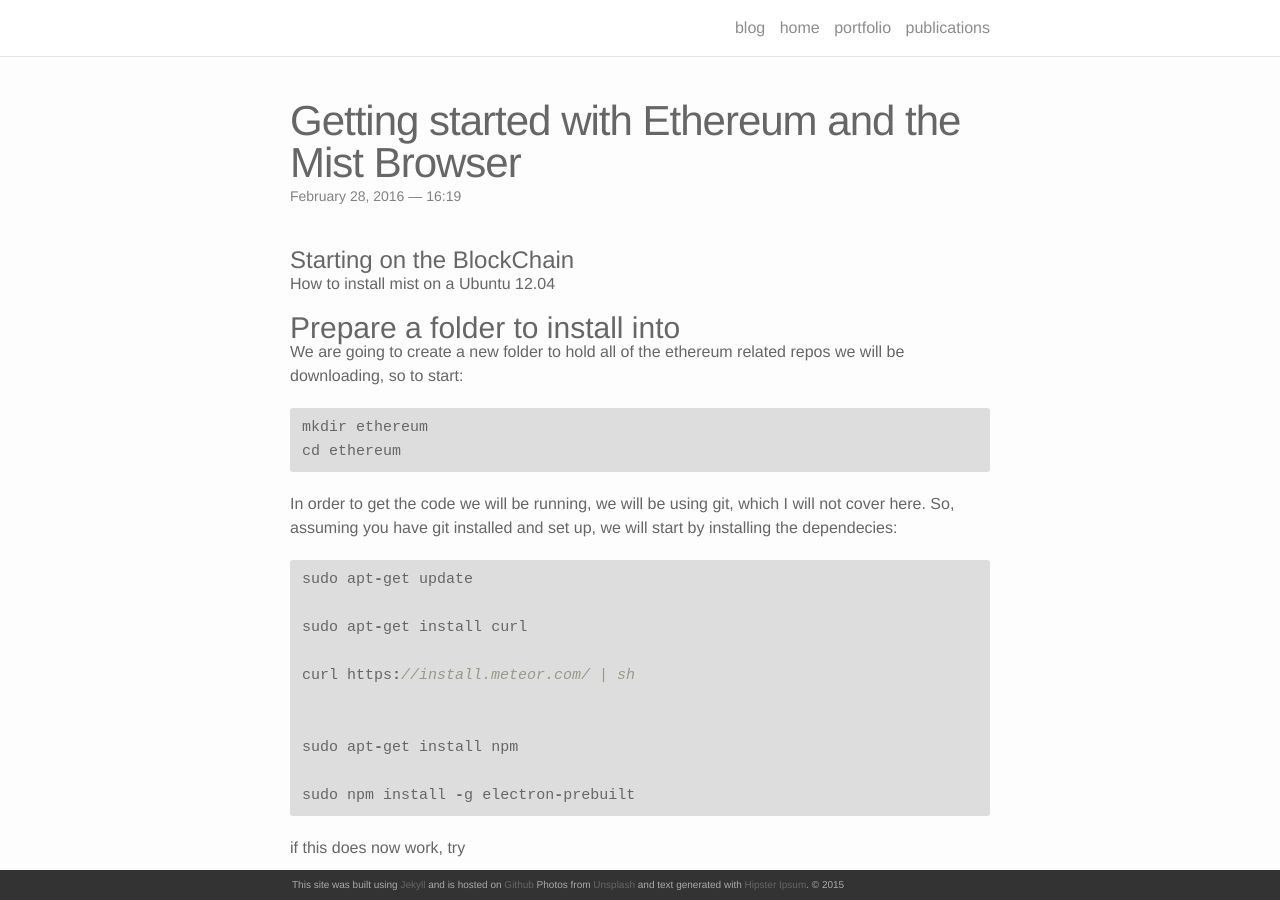
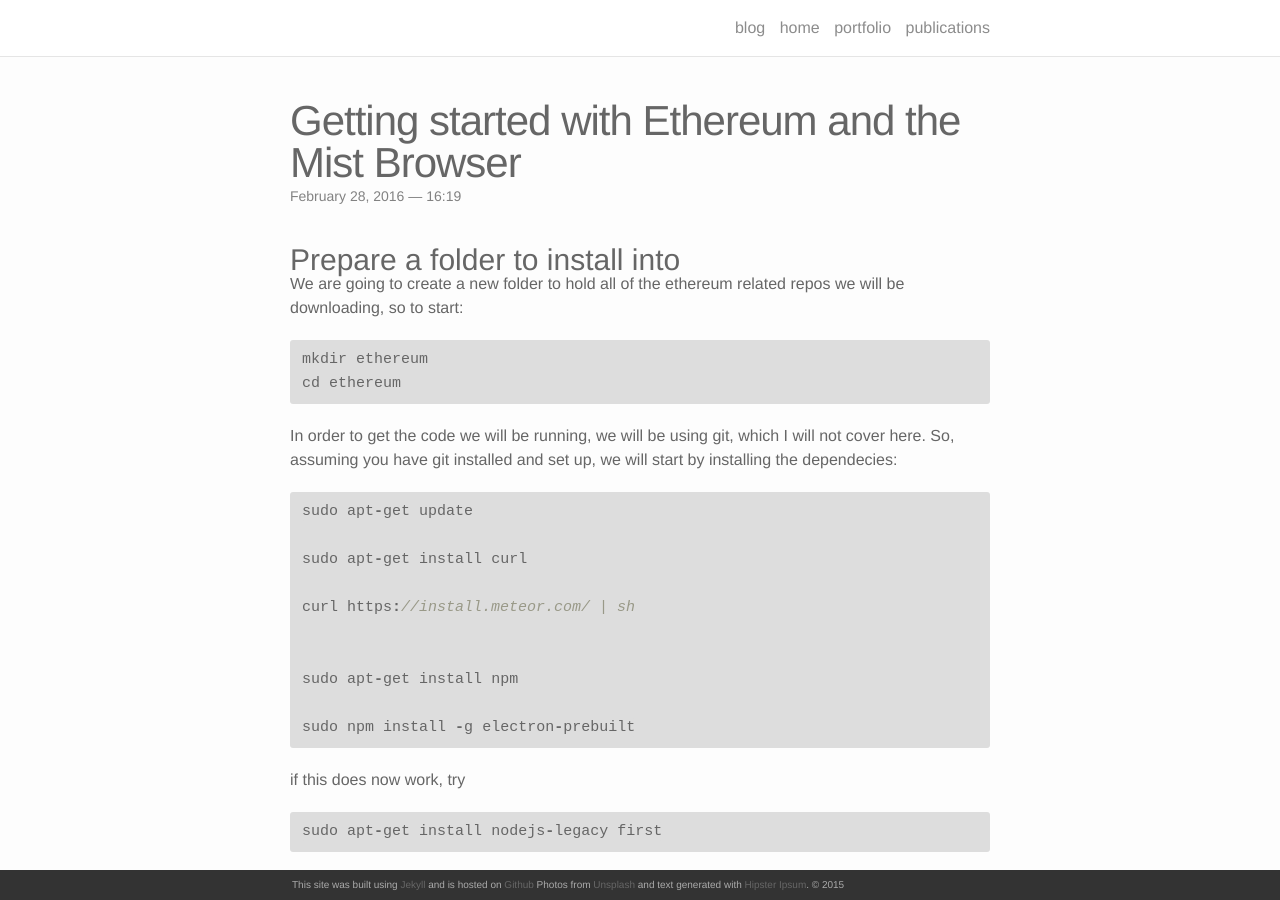
Before and after one commit to AdamRTomkins/adamrtomkins.github.io, a Jekyll site: the page built from _posts/2015-02-28-mistbrowser.md, in a window 1280 px wide and 900 px high. Built offline with Jekyll 4.4.1, drawn with Linux system fonts in a browser that asks for light colours; nearby versions of some CDN libraries.

Commit message:
blog logo

```diff
--- a/_posts/2015-02-28-mistbrowser.md
+++ b/_posts/2015-02-28-mistbrowser.md
@@ -4,10 +4,6 @@
 date: 2016-02-28 16:19:00
 description: A quick guide to installing the Mist browser on Ubuntu 12.04
 ---
-
-# Starting on the BlockChain
-
-How to install mist on a Ubuntu 12.04
 
 ### Prepare a folder to install into
 
--- a/blog/index.html
+++ b/blog/index.html
@@ -3,7 +3,7 @@
 title: blog
 ---
 
-<img class="col one right" src="/img/prof_pic.jpg">
+<img class="col one right" src="/img/ethereum.png">
 
 
 <ul class="post-list">
```
Also changed, not shown: img/circle.svg (added), img/ethereum.png (added).
